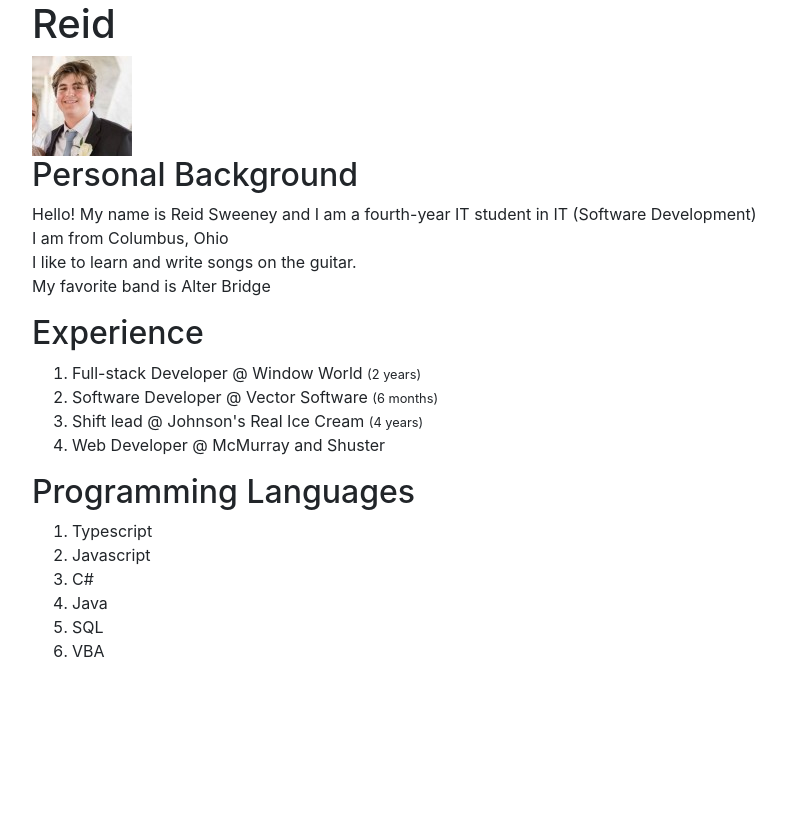
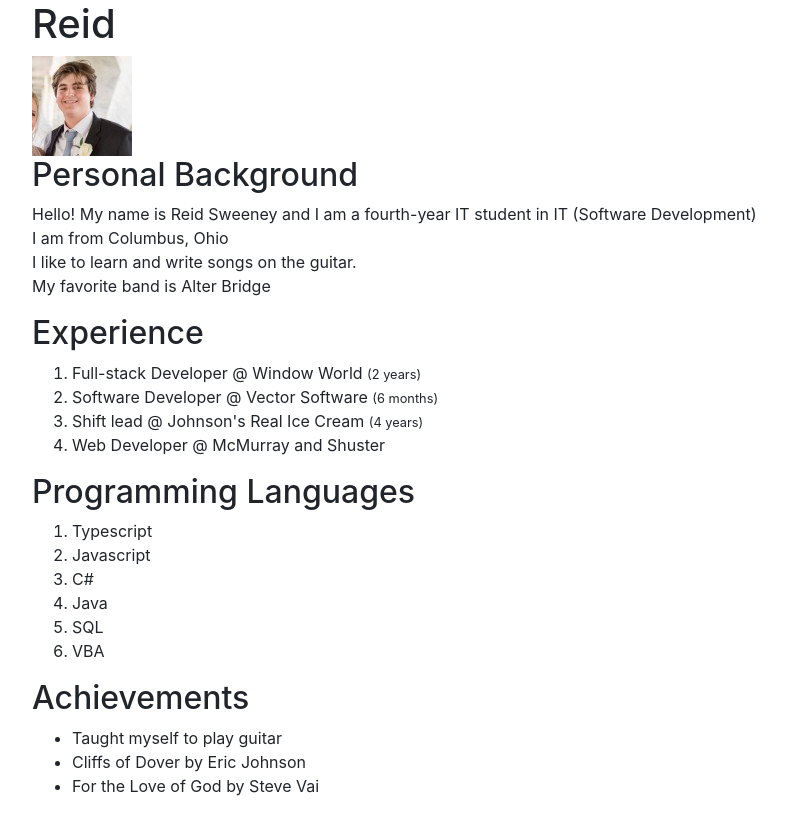
Before and after one commit to it3049c-fall22-henderson/online-portfolio-Sweeneri, a website: page index.html in a window 1280 px wide. Shown: the whole page, without its empty margins (53-839 px from the left). Drawn offline with nearby package versions, Linux system fonts and the light colour scheme.

Commit message:
Added Achievements

```diff
--- a/index.html
+++ b/index.html
@@ -50,7 +50,14 @@
         <li>VBA</li>
       </ol>
     </div>
-
+    <div class="section" id="achievements">
+      <h2>Achievements</h2>
+      <ul>
+        <li>Taught myself to play guitar</li>
+        <li>Cliffs of Dover by Eric Johnson</li>
+        <li>For the Love of God by Steve Vai</li>
+      </ul>
+    </div>
   </div>
 
   <!-- INCLUDE SCRIPTS FILE HERE -->
```
